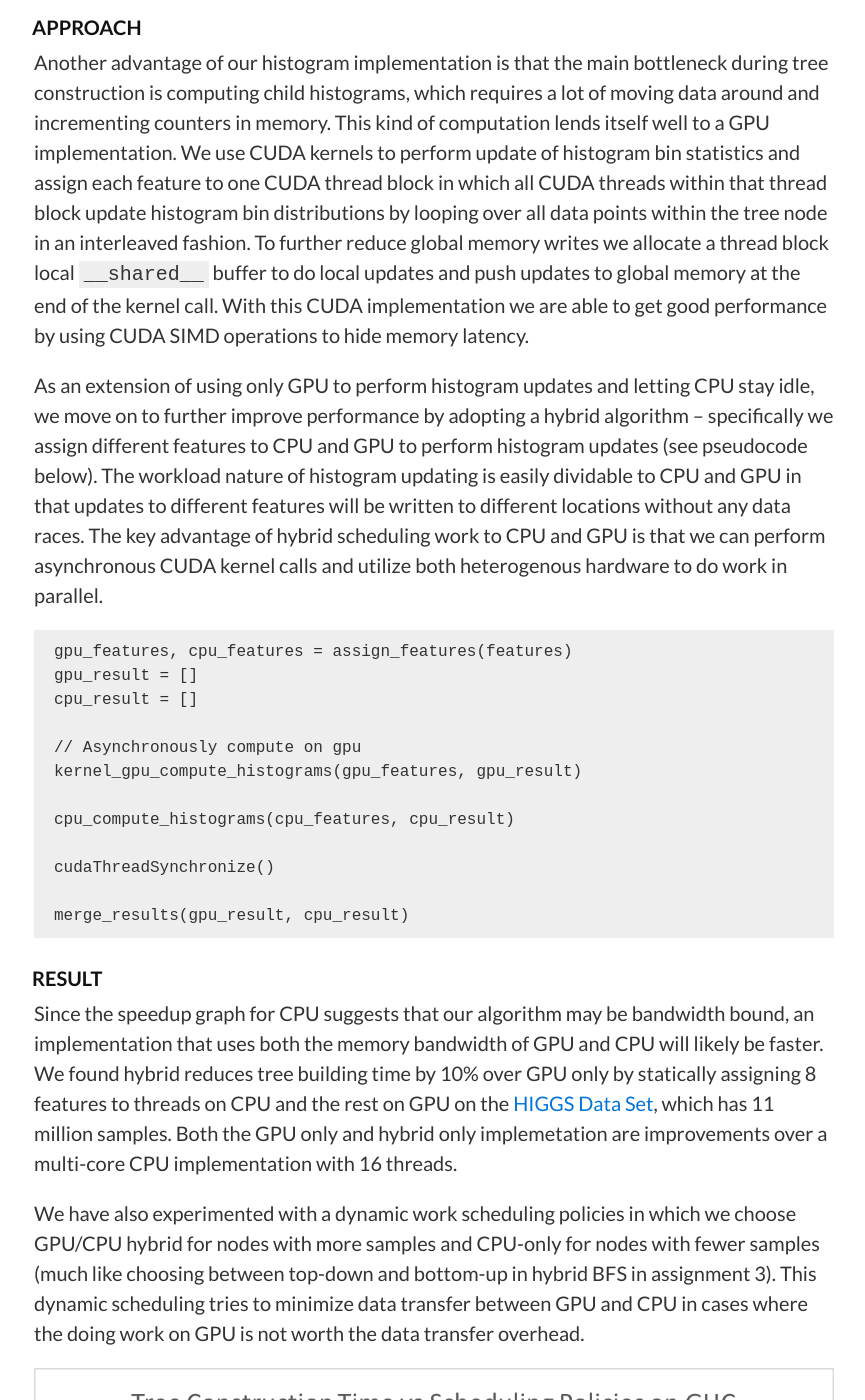
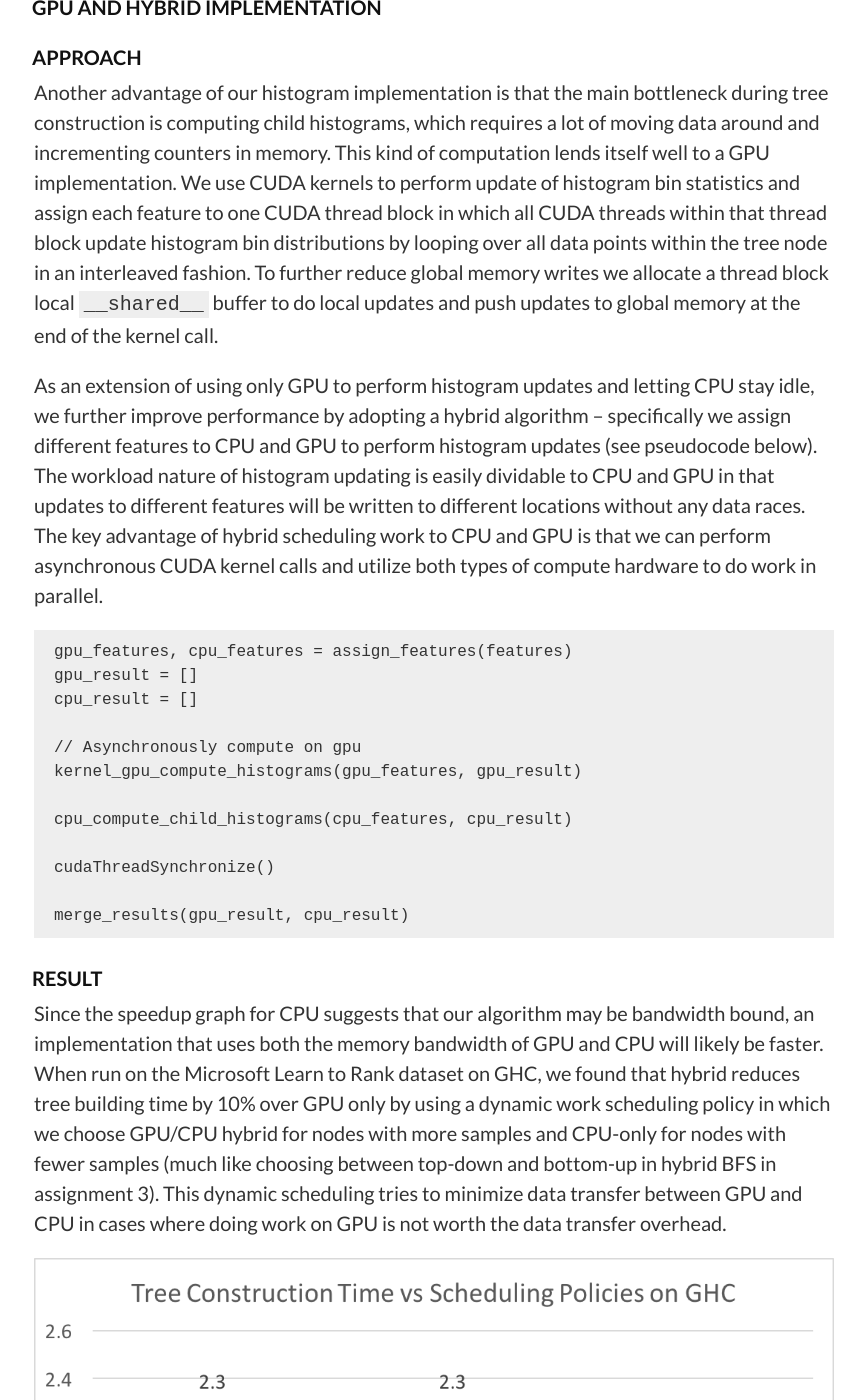
Before and after one commit to raypeng/DGBDT, a Jekyll site: the page built from index.md, in a window 1280 px wide and 1400 px high, scrolled down 12498 px. Shown: the whole window, without its empty margins (206-1071 px from the left). Built offline with Jekyll 4.4.1, drawn with Linux system fonts in a browser that asks for light colours; our own code applies the rules of GitHub Pages for plain Markdown files; some of the changed text lies outside the part shown.

Commit message:
some final touchups, added different dataset comparison

```diff
--- a/index.md
+++ b/index.md
@@ -379,8 +379,9 @@
 In the second graph, which shows training times for the second distributed
 algorithm, we can see that the voting scheme reduces communication and
 tree building time drastically, leading to good scaling beyond just 2 nodes.
-When running on 4 nodes, training finishes in 4.66 seconds, which is about
-a 4x speedup over running on 1 node.
+When run on 4 nodes, training finishes in 4.66 seconds, which is about
+a 4x speedup over running on 1 node (all nodes are also running
+OpenMP code with 24 threads).
 
 ### GPU and Hybrid Implementation
 
@@ -394,17 +395,15 @@
 within that thread block update histogram bin distributions by looping over
 all data points within the tree node in an interleaved fashion. To further reduce global
 memory writes we allocate a thread block local `__shared__` buffer to do local updates
-and push updates to global memory at the end of the kernel call. With this CUDA
-implementation we are able to get good performance by using CUDA SIMD operations to
-hide memory latency.
+and push updates to global memory at the end of the kernel call.
 
 As an extension of using only GPU to perform histogram updates and letting CPU stay idle,
-we move on to further improve performance by adopting a hybrid algorithm -- specifically
+we further improve performance by adopting a hybrid algorithm -- specifically
 we assign different features to CPU and GPU to perform histogram updates (see pseudocode below).
 The workload nature of histogram updating is easily dividable to CPU and GPU in that updates to different
 features will be written to different locations without any data races. The key advantage of
 hybrid scheduling work to CPU and GPU is that we can perform asynchronous CUDA kernel
-calls and utilize both heterogenous hardware to do work in parallel.
+calls and utilize both types of compute hardware to do work in parallel.
 
 <pre>
 gpu_features, cpu_features = assign_features(features)
@@ -414,7 +413,7 @@
 // Asynchronously compute on gpu
 kernel_gpu_compute_histograms(gpu_features, gpu_result)
 
-cpu_compute_histograms(cpu_features, cpu_result)
+cpu_compute_child_histograms(cpu_features, cpu_result)
 
 cudaThreadSynchronize()
 
@@ -425,32 +424,43 @@
 
 Since the speedup graph for CPU suggests that our algorithm may be bandwidth
 bound, an implementation that uses both the memory bandwidth of GPU and CPU will
-likely be faster. We found hybrid reduces tree building time by 10%
-over GPU only by statically assigning 8 features to threads on CPU and the rest
-on GPU on the [HIGGS Data Set](https://archive.ics.uci.edu/ml/datasets/HIGGS),
-which has 11 million samples. Both the GPU only and hybrid only implemetation
-are improvements over a multi-core CPU implementation with 16 threads.
-
-We have also experimented with a dynamic work scheduling policies in which we choose
+likely be faster. When run on the Microsoft Learn to Rank dataset on GHC,
+we found that hybrid reduces tree building time by 10%
+over GPU only by using a dynamic work scheduling policy in which we choose
 GPU/CPU hybrid for nodes with more samples and CPU-only for nodes with fewer samples
 (much like choosing between top-down and bottom-up in hybrid BFS in assignment 3).
 This dynamic scheduling tries to minimize data transfer between GPU and CPU in cases
-where the doing work on GPU is not worth the data transfer overhead.
-
+where doing work on GPU is not worth the data transfer overhead.
 
 ![scheduling](assets/runtime-scheduling.png)
 
+With this scheme, the dynamic hybrid version out performs GPU-only and CPU-only version
+by a decent margin by utilizing heterogenous computing resources. It is interesting that
+CPU-only and GPU-only land on the same runtime. After profiling, we found that the initial
+CUDA memory setup time (cudaMalloc, initial cudaMemcpy's) takes up 25% of total tree construction
+time, which makes the overall runtime of gpu same as CPU-only despite the relatively fast
+CUDA kernel calls used to compute child histograms. This indicates that to find a good
+hybrid scheduling strategy, we need to carefully profile the code and place the work
+optimally on GPU and CPU depending on specific workload conditions. If we had more time for the project,
+we would perform a more comprehensive profiling and devise an optimal dynamic scheduling policy.
 
-With this scheme, the dynamic hybrid version out performs GPU-only and CPU-only version
-by a noticable margin by utilizing heterogenous computing resources. It is interesting
-CPU-only and GPU-only land on the same runtime. After profiling, we find the initial cuda
-memory setup time takes up 25% of total tree construction time, which makes the overall
-runtime same as CPU-only despite the relatively fast CUDA kernel call. This indicates
-that to find a good hybrid scheduling strategy, we need to carefully profile the code
-and placing the work optimally on GPU and CPU depending on specific workload conditions.
-If we had more time for the project, we would perform a more comprehensive profiling and
-devise an optimal dynamic scheduling policy.
+Although we didn't have time to devise a better dynamic scheduling policy, we
+did some initial testing of hybrid on a larger dataset. Since we suspected that they
+overhead of CUDA memory setup time was limiting the advantages of hybrid/GPU,
+we tried running our hybrid algorithm on the
+[HIGGS](https://archive.ics.uci.edu/ml/datasets/HIGGS) dataset, which contains
+11,000,000 samples. We ran our hybrid algorithm against sequential versions of
+the algorithm and compared its speedup when run on the Microsoft
+Learning to Rank dataset (about 2,000,000 samples).
 
+[!higgs](assets/different-datasets.png)
+
+Based on our intial profiling, the HIGGS dataset benefits signficantly more from
+the increase in dataset size, supporting our hypothesis that a larger dataset
+would offset the CUDA memory setup overhead and allow a GPU/hybrid
+implementation to shine. Specifically, our hybrid implementation has a **60x
+speedup** over our optimized squential for the HIGGs dataset, but only a **24x speedup** when
+compared to optimized sequential on Microsoft Learn to Rank.
 
 ## References
 
```
